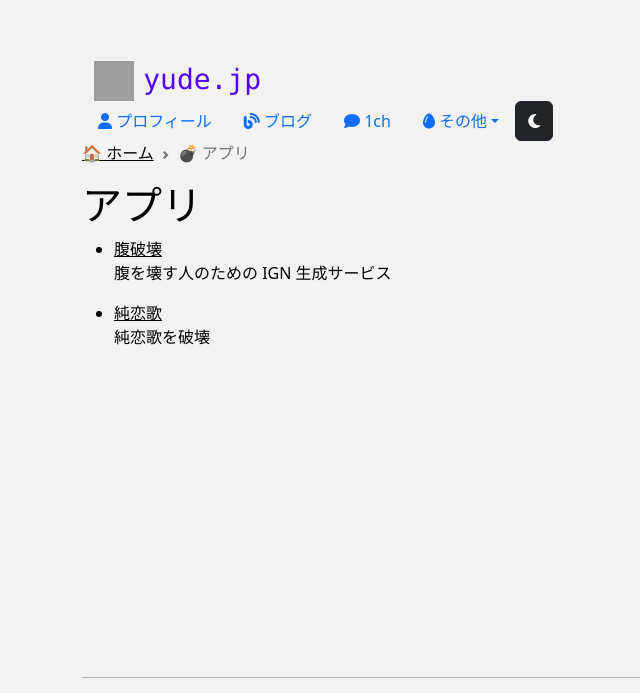
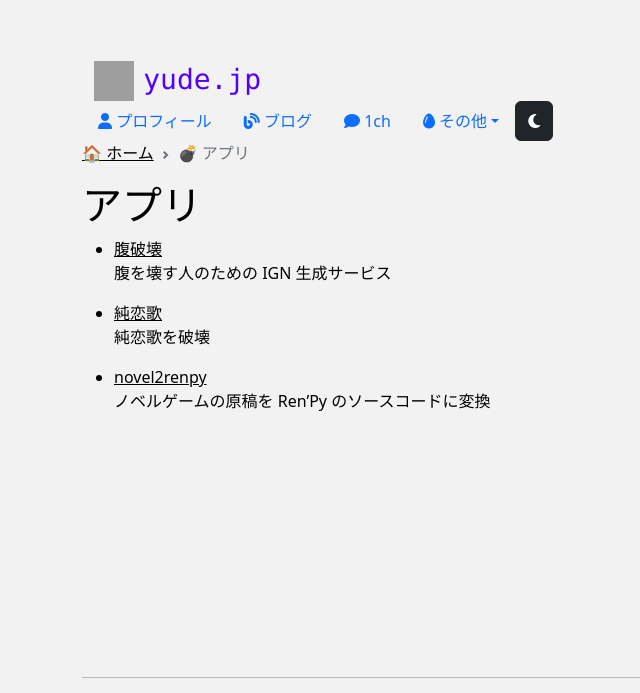
Before and after one commit to yudejp/yude.jp_v3, a Jekyll site: the page built from _pages/apps.md, in a window 1280 px wide. Shown: the top 693 px of the page, without its empty margins (0-640 px from the left). Built offline with Jekyll 4.4.1, drawn with Linux system fonts in a browser that asks for light colours; nearby versions of some CDN libraries; grey boxes are pictures that could not be loaded.

Commit message:
fix: rename & add app

```diff
--- a/_pages/app.md
+++ b/_pages/apps.md
@@ -11,3 +11,6 @@ permalink: /apps/
 
 * [純恋歌](https://junrenka-randomizer.vercel.app/)\
 純恋歌を破壊
+
+* [novel2renpy](https://novel2renpy.vercel.app/)\
+ノベルゲームの原稿を Ren'Py のソースコードに変換
```
